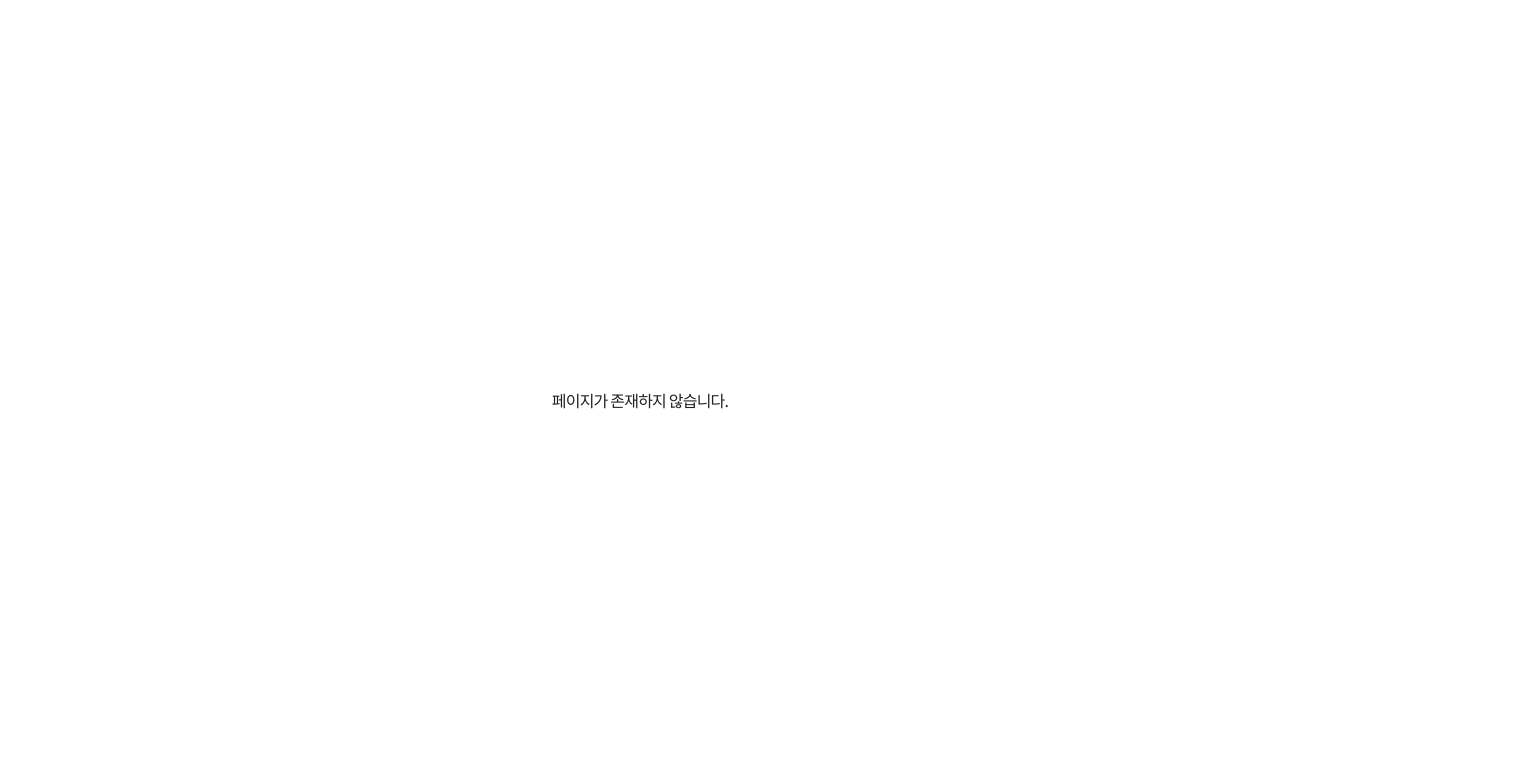
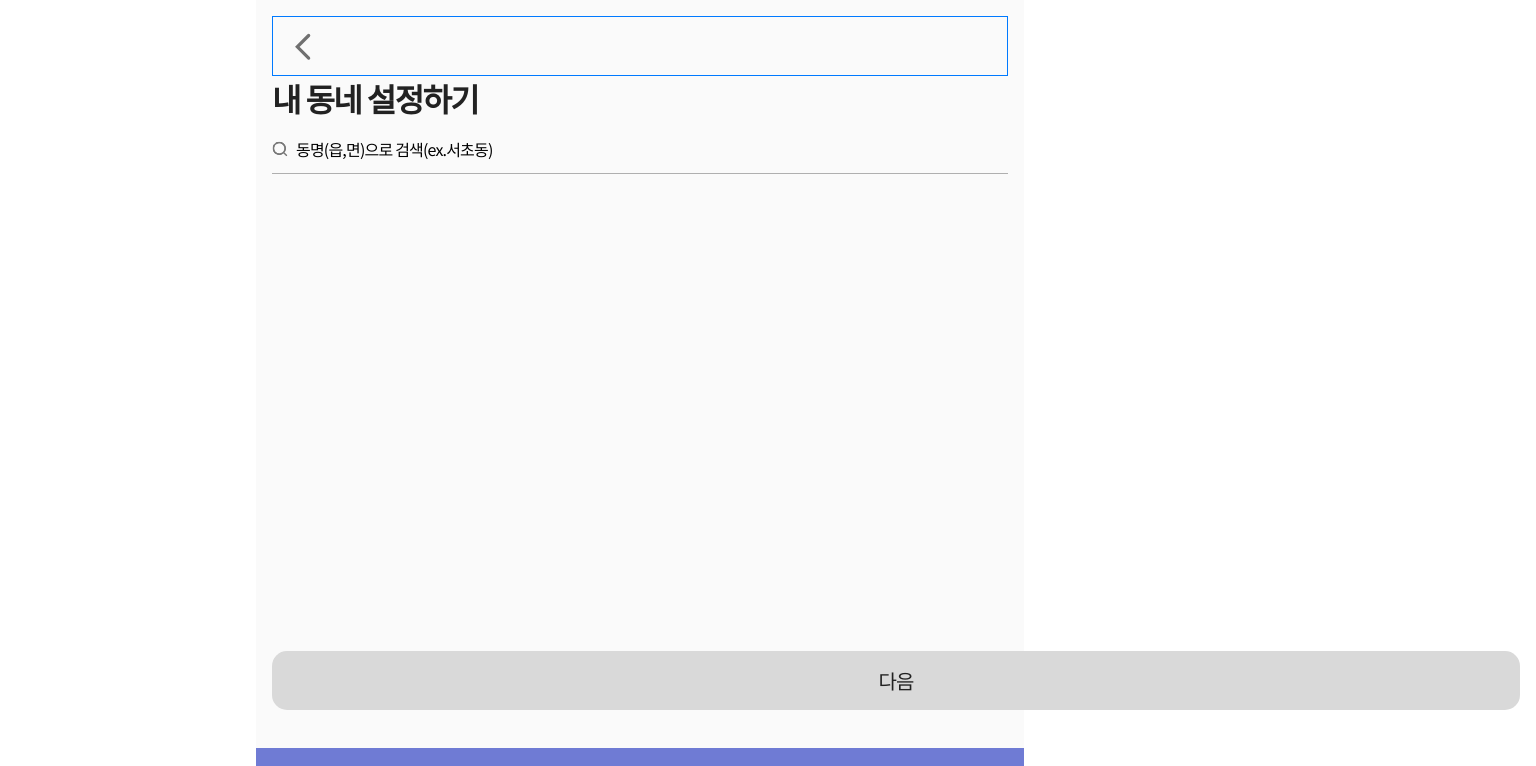
Before and after one commit to SobunSobun/SobunSobun-FrontEnd, a React (Create React App) app: page /local in a window 1280 px wide. Shown: the top 766 px of the page, 1536 px wide, since content can reach past the window. Built offline with nearby package versions, Linux system fonts and the light colour scheme.

Commit message:
feat: 동네인증 페이지 구현

```diff
--- /dev/null
+++ b/src/apis/region.ts
@@ -0,0 +1,24 @@
+/* eslint-disable */
+import axios from 'axios'
+
+export const getRegions = async ({ data }: { data: string }) => {
+  return await axios
+    .get('https://dapi.kakao.com/v2/local/search/address.json', {
+      params: {
+        analyze_type: 'similar',
+        query: data,
+        page: 1,
+        size: 10,
+      },
+      headers: {
+        Authorization: `KakaoAK ${process.env.REACT_APP_KAKAO_LOCAL_KEY}`,
+      },
+    })
+    .then((res) => {
+      // const returnArray = res.data.documents.map((v) => ({
+      //   id: Date.now(),
+      //   address: v.address_name,
+      // }))
+      return res.data.documents.map((v: any) => v.address_name)
+    })
+}
--- a/src/assets/svgs/index.js
+++ b/src/assets/svgs/index.js
@@ -1,2 +1,3 @@
 export { ReactComponent as LogoImage } from './logo.svg'
 export { ReactComponent as CheckIcon } from './check.svg'
+export { ReactComponent as SearchIcon } from './search.svg'
--- a/src/components/Button/index.tsx
+++ b/src/components/Button/index.tsx
@@ -10,15 +10,17 @@ interface Props {
   text?: string
   submit?: true
   basic?: true
+  isDisabled?: boolean
 }
 
-const Button = memo(({ type, onClick, text, submit, basic }: Props) => {
+const Button = memo(({ type, onClick, text, submit, basic, isDisabled = false }: Props) => {
   const navigate = useNavigate()
   return (
     <button
       type={submit ? 'submit' : 'button'}
       className={cx(styles.button, styles[type], { [styles.basic]: basic })}
       onClick={type === 'back' ? () => navigate(-1) : onClick}
+      disabled={isDisabled}
     >
       {text}
     </button>
--- /dev/null
+++ b/src/components/RegionList/index.tsx
@@ -0,0 +1,33 @@
+import React, { useCallback, useState } from 'react'
+import styles from './region.module.scss'
+
+interface Props {
+  data: Array<string>
+  setRegion: (v: string) => void
+}
+const RegionList = ({ data, setRegion }: Props) => {
+  const [selected, setSelected] = useState<null | string>(null)
+
+  const onSelectRegion = useCallback(
+    (v: string) => {
+      setSelected(v)
+      const strArr = v.split(' ')
+      setRegion(`${strArr[strArr.length - 2]} ${strArr[strArr.length - 1]}`)
+    },
+    [setRegion]
+  )
+
+  return (
+    <ul className={styles.wrapper}>
+      {data.map((v) => (
+        <li key={v} className={selected === v ? styles.active : ''}>
+          <button type='button' onClick={() => onSelectRegion(v)}>
+            {v}
+          </button>
+        </li>
+      ))}
+    </ul>
+  )
+}
+
+export default RegionList
--- /dev/null
+++ b/src/components/RegionList/region.module.scss
@@ -0,0 +1,17 @@
+@use '/src/styles/constants/colors';
+
+.wrapper {
+  & li {
+    padding: 0px 16px;
+    &.active {
+      background-color: colors.$PRIMARY;
+    }
+    & button {
+      display: inline-block;
+      text-align: left;
+      padding: 16px 0px;
+      width: 100%;
+      border-bottom: 1px solid #e5e5e5;
+    }
+  }
+}
--- /dev/null
+++ b/src/components/SearchBar/index.tsx
@@ -0,0 +1,19 @@
+import React, { ChangeEvent } from 'react'
+import { SearchIcon } from 'assets/svgs'
+import styles from './searchBar.module.scss'
+
+interface Props {
+  value: string
+  onChange: (e: ChangeEvent<HTMLInputElement>) => void
+  onSearch: () => void
+}
+const SearchBar = ({ value, onChange, onSearch }: Props) => {
+  return (
+    <div className={styles.wrapper}>
+      <SearchIcon className={styles.searchIcon} onClick={onSearch} />
+      <input type='text' value={value} onChange={onChange} placeholder='동명(읍,면)으로 검색(ex.서초동)' />
+    </div>
+  )
+}
+
+export default SearchBar
--- /dev/null
+++ b/src/components/SearchBar/searchBar.module.scss
@@ -0,0 +1,15 @@
+.wrapper {
+  position: relative;
+  & .searchIcon {
+    position: absolute;
+    transform: translateY(4px);
+  }
+  & input {
+    width: 100%;
+    padding: 0px 24px 12px 24px;
+    border-bottom: 1px solid rgba(0, 0, 0, 0.3);
+    &::placeholder {
+      color: #000;
+    }
+  }
+}
--- /dev/null
+++ b/src/pages/LocalAuth/index.tsx
@@ -0,0 +1,63 @@
+import React, { ChangeEvent, useCallback, useState } from 'react'
+import Header from 'components/Header'
+import Button from 'components/Button'
+import SearchBar from 'components/SearchBar'
+import RegionList from 'components/RegionList'
+import { getRegions } from 'apis/region'
+import { useNavigate } from 'react-router-dom'
+import styles from './localAuth.module.scss'
+
+const LocalAuth = () => {
+  const [regions, setRegions] = useState<Array<string>>([])
+  const [searchValue, setSearchValue] = useState<string>('')
+  const [myRegion, setMyRegion] = useState<string>('')
+
+  const navigate = useNavigate()
+
+  const onChangeSearchValue = useCallback(
+    (e: ChangeEvent<HTMLInputElement>) => {
+      setSearchValue(e.target.value)
+    },
+    [setSearchValue]
+  )
+
+  const onSearch = async () => {
+    try {
+      const res = await getRegions({ data: searchValue })
+      setRegions([...res])
+      setSearchValue('')
+    } catch (e) {
+      console.log(e)
+    }
+  }
+
+  const onSetMyRegion = useCallback(
+    (v: string) => {
+      setMyRegion(v)
+    },
+    [setMyRegion]
+  )
+  return (
+    <>
+      <div className={styles.wrapper}>
+        <Header leftChild={<Button type='back' />} />
+        <h1 style={{ paddingBottom: 16 }}>내 동네 설정하기</h1>
+        <SearchBar value={searchValue} onChange={onChangeSearchValue} onSearch={onSearch} />
+      </div>
+      {regions && <RegionList data={regions} setRegion={onSetMyRegion} />}
+      <div className={styles.nextButton}>
+        <Button
+          basic
+          type={myRegion ? 'primary' : 'negative'}
+          text='다음'
+          onClick={() => {
+            navigate('/signup', { state: { myRegion } })
+          }}
+          isDisabled={myRegion === ''}
+        />
+      </div>
+    </>
+  )
+}
+
+export default LocalAuth
--- /dev/null
+++ b/src/pages/LocalAuth/localAuth.module.scss
@@ -0,0 +1,11 @@
+.wrapper {
+  padding: 16px;
+  position: relative;
+}
+
+.nextButton {
+  padding: 0px 16px;
+  width: 100%;
+  position: absolute;
+  bottom: 90px;
+}
--- a/src/pages/Signup/index.tsx
+++ b/src/pages/Signup/index.tsx
@@ -1,8 +1,12 @@
 import Button from 'components/Button'
 import Header from 'components/Header'
+// import { useLocation } from 'react-router-dom'
 import styles from './signup.module.scss'
 
 const Signup = () => {
+  // const { state } = useLocation()
+  // const locationState = (state as { myRegion: string }).myRegion
+  // console.log('test: ', locationState)
   return (
     <div className={styles.signup}>
       <Header headText='회원가입' leftChild={<Button type='back' />} />
--- a/src/routes/index.tsx
+++ b/src/routes/index.tsx
@@ -9,6 +9,7 @@ import NotFound from 'pages/NotFound'
 import { PostDetail, PostEdit, PostWrite } from 'pages/Post'
 import MyPost from 'pages/MyPost'
 import Bookmark from 'pages/Bookmark'
+import LocalAuth from 'pages/LocalAuth'
 import styles from './routes.module.scss'
 
 const RootRoute = () => {
@@ -17,6 +18,7 @@ const RootRoute = () => {
       <Routes>
         <Route path='/' element={<Layout />}>
           <Route path='/' element={<Home />} />
+          <Route path='local' element={<LocalAuth />} />
           <Route path='/signup' element={<Signup />} />
           <Route path='/login' element={<Login />} />
           <Route path='/profile' element={<Profile />} />
```
Also changed, not shown: src/assets/svgs/search.svg (added), 1 other file (tests, documents, lock files or other folders).
